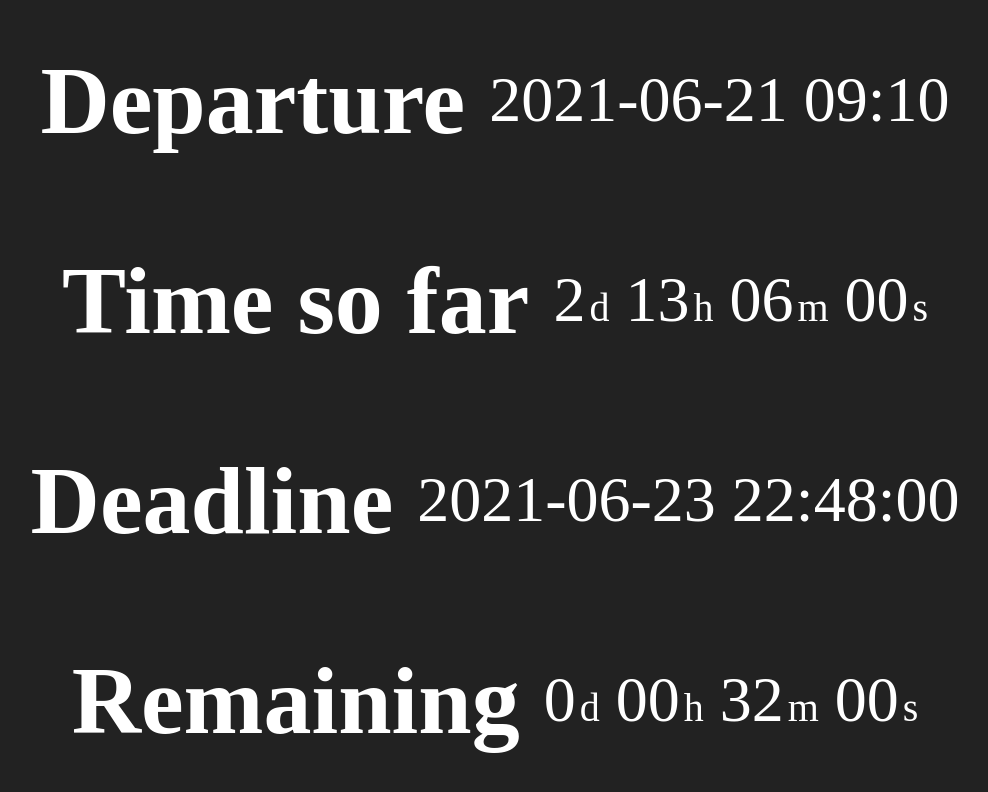
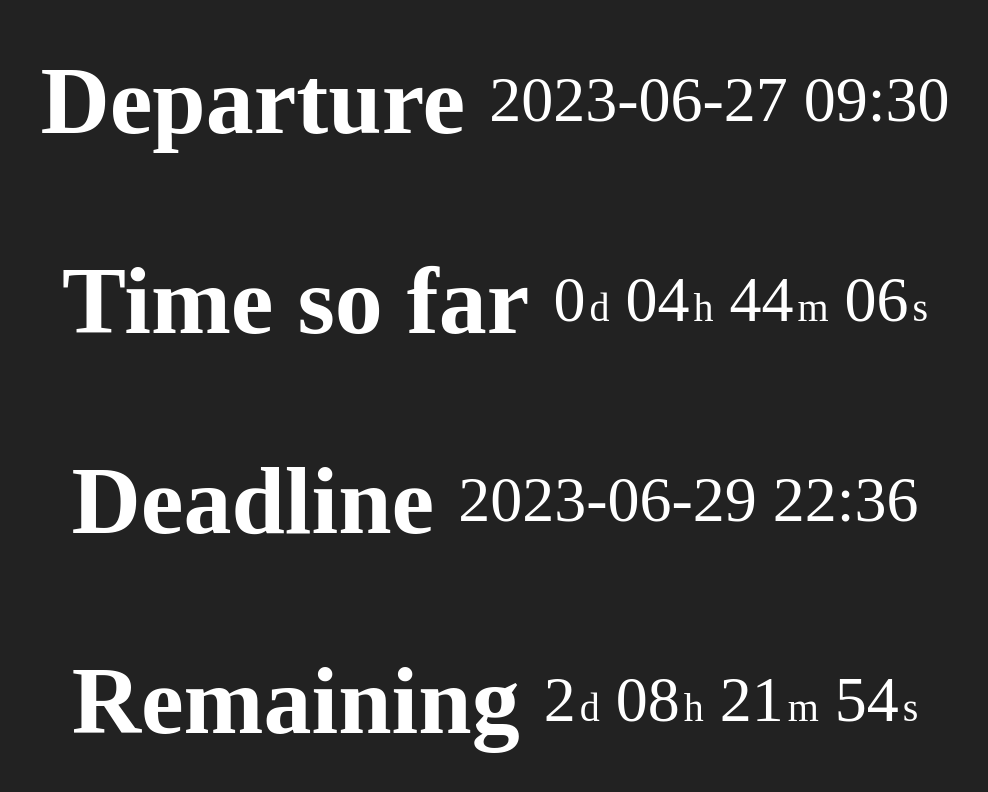
Before and after one commit to hugovk/hangostanuorgamiin, a plain HTML site: page index.html in a window 1280 px wide. Shown: the whole page, without its empty margins (145-1133 px from the left). Drawn offline with Linux system fonts and the light colour scheme.

Commit message:
Update for Jussi Laustela's attempt
https://mastodon.social/@ssirkia@eliitin-some.fi/110614801113363375

```diff
--- a/index.html
+++ b/index.html
@@ -30,7 +30,7 @@ h2 {
 <div class="container">
     <h2>Departure&nbsp;</h2>
     <p class="timer" id="departure">
-        2021-06-21 09:10
+        2023-06-27 09:30
     </p>
 </div>
 <div class="container">
--- a/script.js
+++ b/script.js
@@ -1,11 +1,15 @@
-const startDateText = "2021-06-21 09:10"
+const startDateText = "2023-06-27 09:30"
 const startDate = new Date(startDateText).getTime();
 
-const timosTime = new Date("2021-06-23 22:16").getTime();
+// Samuli Mäkinen's record: 61 hours and 38 minutes
+// const recordHours = 61;
+// const recordMinutes = 38;
+// const samulisTime = new Date("Jun 6, 2019 01:03:00").getTime();
 
-// Samuli Mäkinen's record: 61 hours and 38 minutes
+// Timo Petänen's record: 61 hours and 6 minutes
 const recordHours = 61;
-const recordMinutes = 38;
+const recordMinutes = 6;
+// const timosTime = new Date("2021-06-23 22:16").getTime();
 
 // Note: Not DST-change safe
 let endDate = new Date(startDate + ((recordHours * 60) + recordMinutes) * 60 * 1000);
@@ -17,7 +21,7 @@ const hours = endDate.getHours();
 const minutes = '0' + endDate.getMinutes();
 const seconds = '0' + endDate.getSeconds();
 
-const endDateText = year + '-' + month.substr(-2) + '-' + day.substr(-2) + ' ' + hours + ':' + minutes.substr(-2) + ':' + seconds.substr(-2);
+const endDateText = year + '-' + month.substr(-2) + '-' + day.substr(-2) + ' ' + hours + ':' + minutes.substr(-2);
 
 endDate = endDate.getTime();
 
@@ -35,11 +39,11 @@ const calc = function(t) {
 
 
 const update = function() {
-    // let now = new Date().getTime();
-    // let t = endDate - now;
-    // let t2 = now - startDate;
-    let t = endDate - timosTime;
-    let t2 = timosTime - startDate;
+    let now = new Date().getTime();
+    let t = endDate - now;
+    let t2 = now - startDate;
+    // let t = endDate - attemptTime;
+    // let t2 = timosTime - startDate;
 
     if (t < 0) {
         document.getElementById("timer").innerHTML = "The countdown is over!";
```
Also changed, not shown: 1 other file.
